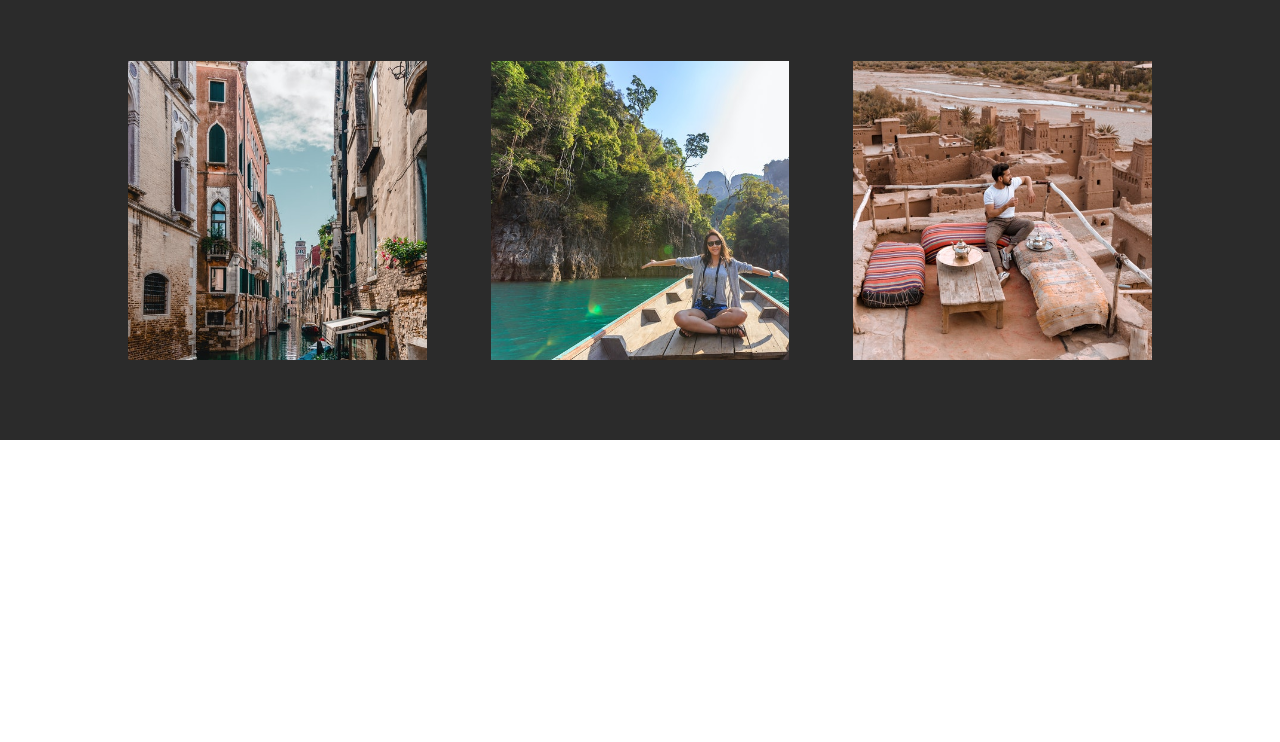
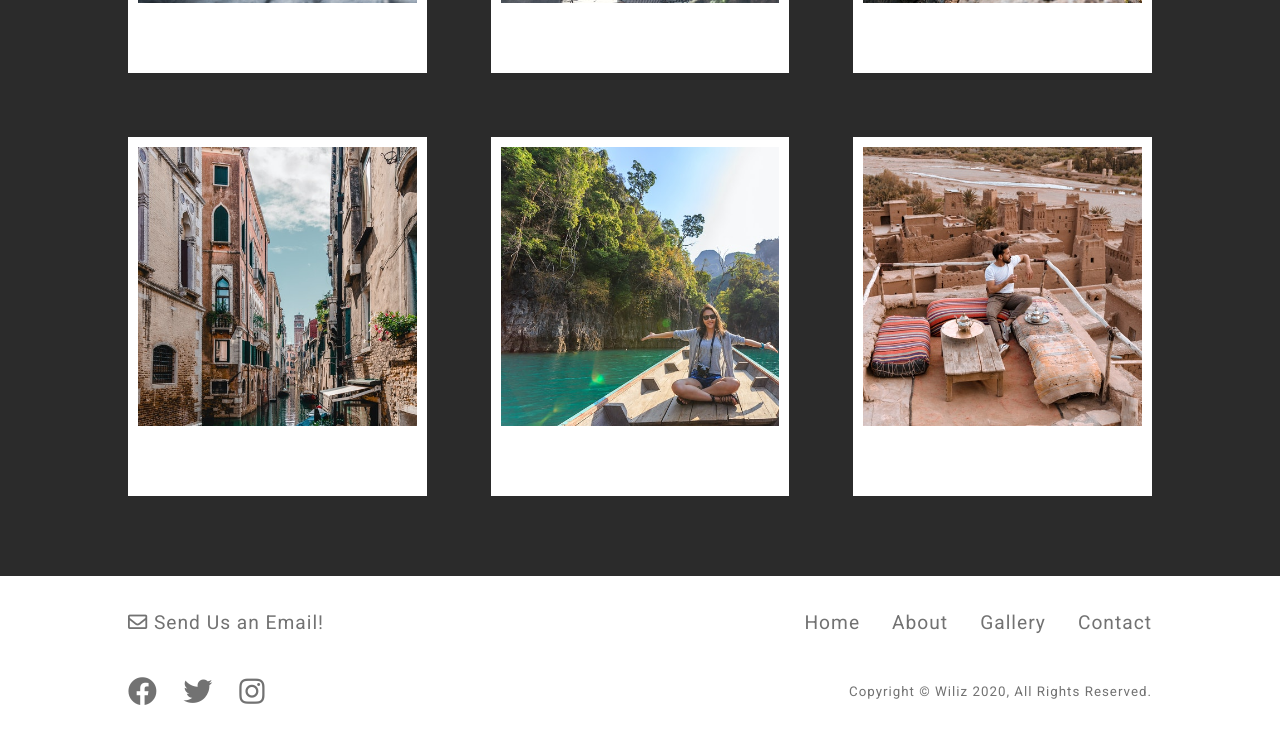
Before and after one commit to roycenguyen1/blog, a website: page dist/index.html in a window 1280 px wide. Shown: the part 1798-2540 px from the top of the page. Before the commit the page ends 2238 px from the top, so only its background shows below. Drawn offline with nearby package versions, Linux system fonts and the light colour scheme.

Commit message:
finish desktop v

```diff
--- a/scss/style.scss
+++ b/scss/style.scss
@@ -149,7 +149,9 @@
 
     &-heading {
       text-align: center;
+      background: #000;
       color: #fff;
+      padding: 0.5rem;
       margin-bottom: 4rem;
 
       h1 {
@@ -162,6 +164,50 @@
       display: grid;
       grid-template-columns: repeat(3, 1fr);
       grid-gap: 4rem;
+
+      img {
+        border: white solid 10px;
+        border-bottom: white solid 70px;
+      }
     }
   }
 }
+
+// --------------Footer----------------
+.footer-inner {
+  @include flexBox($jus: space-between);
+  padding: 2rem 0;
+  width: 80%;
+  margin: auto;
+
+  a {
+    color: $secondary-color;
+  }
+
+  .footer-col1 {
+    .email {
+      font-size: 1.2rem;
+      margin-bottom: 2.5rem;
+    }
+
+    .social i {
+      font-size: 1.8rem;
+      margin-right: 1.3rem;
+    }
+  }
+  .footer-col2 {
+    .footer-menu {
+      @include flexBox();
+      font-size: 1.2rem;
+      margin-bottom: 2.5rem;
+
+      li {
+        margin-left: 2rem;
+      }
+    }
+
+    .copy {
+      text-align: right;
+    }
+  }
+}
```
Also changed, not shown: dist/css/style.css, dist/index.html.
